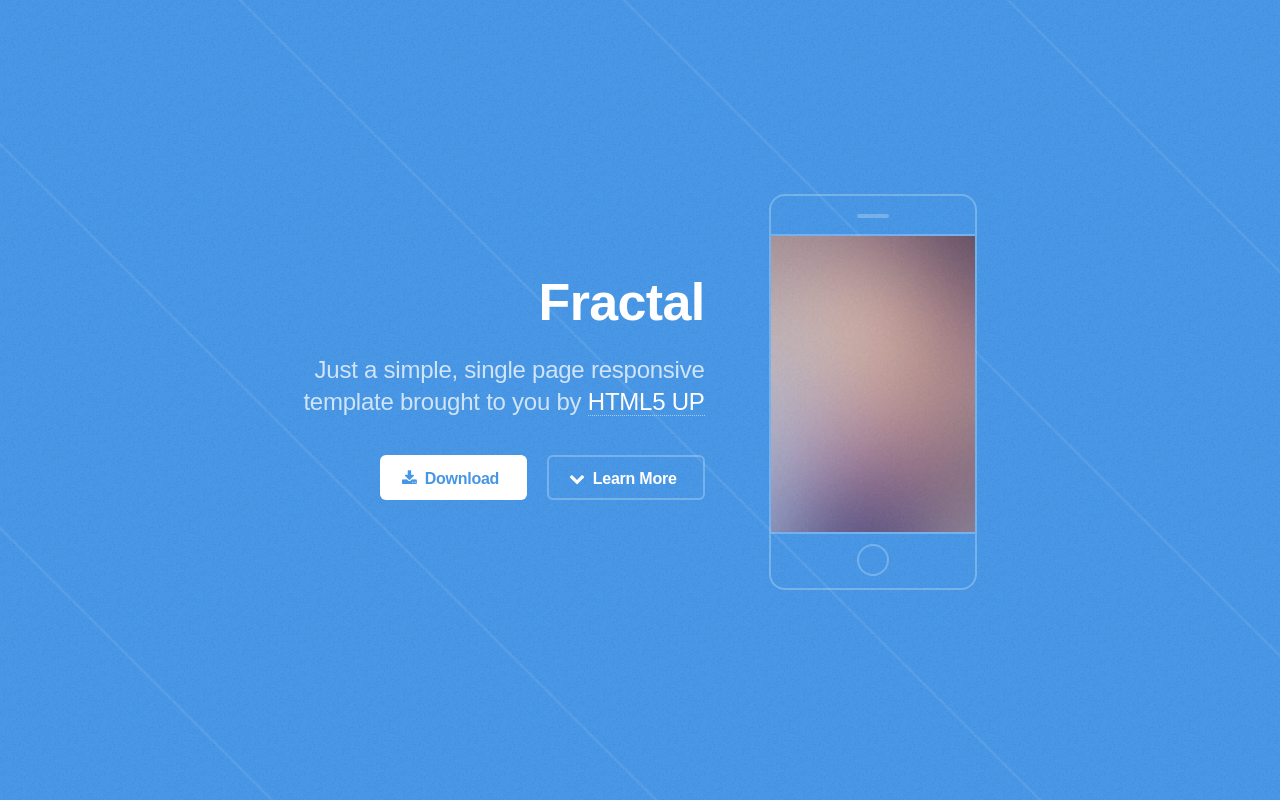
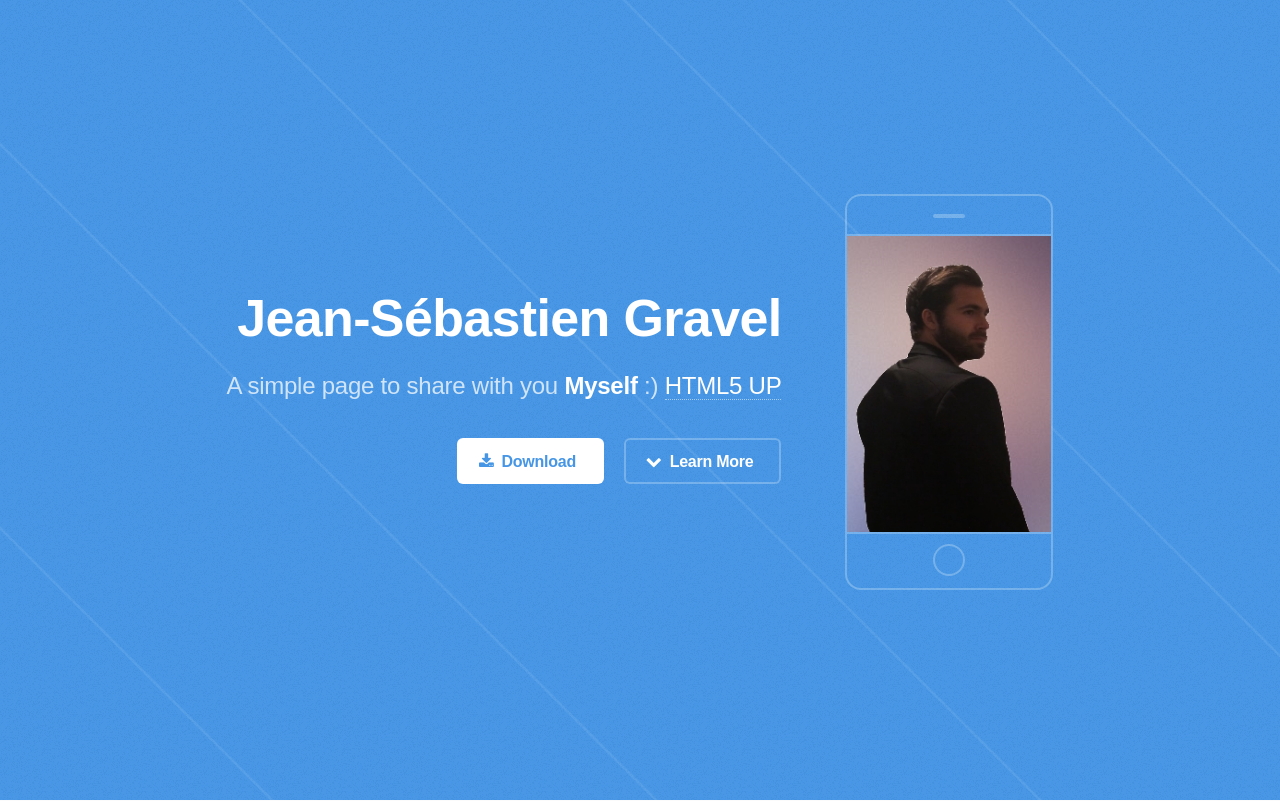
Before and after one commit to jsgravel/MariageAudreyJeanSebastien.github.io, a plain HTML site: page index.html in a window 1280 px wide. Shown: the top 801 px of the page. Drawn offline with Linux system fonts and the light colour scheme.

Commit message:
photo updated

```diff
--- a/index.html
+++ b/index.html
@@ -19,15 +19,14 @@
 		<!-- Header -->
 			<header id="header">
 				<div class="content">
-					<h1><a href="#">Fractal</a></h1>
-					<p>Just a simple, single page responsive<br />
-					template brought to you by <a href="http://html5up.net">HTML5 UP</a></p>
+					<h1><a href="#">Jean-Sébastien Gravel</a></h1>
+					<p>A simple page to share with you <b>Myself</b> :) <a href="http://html5up.net">HTML5 UP</a></p>
 					<ul class="actions">
 						<li><a href="#" class="button special icon fa-download">Download</a></li>
 						<li><a href="#one" class="button icon fa-chevron-down scrolly">Learn More</a></li>
 					</ul>
 				</div>
-				<div class="image phone"><div class="inner"><img src="images/screen.jpg" alt="" /></div></div>
+				<div class="image phone"><div class="inner"><img src="images/screen2.jpg" alt="" /></div></div>
 			</header>
 
 		<!-- One -->
```
Also changed, not shown: images/screen2.jpg (added).
